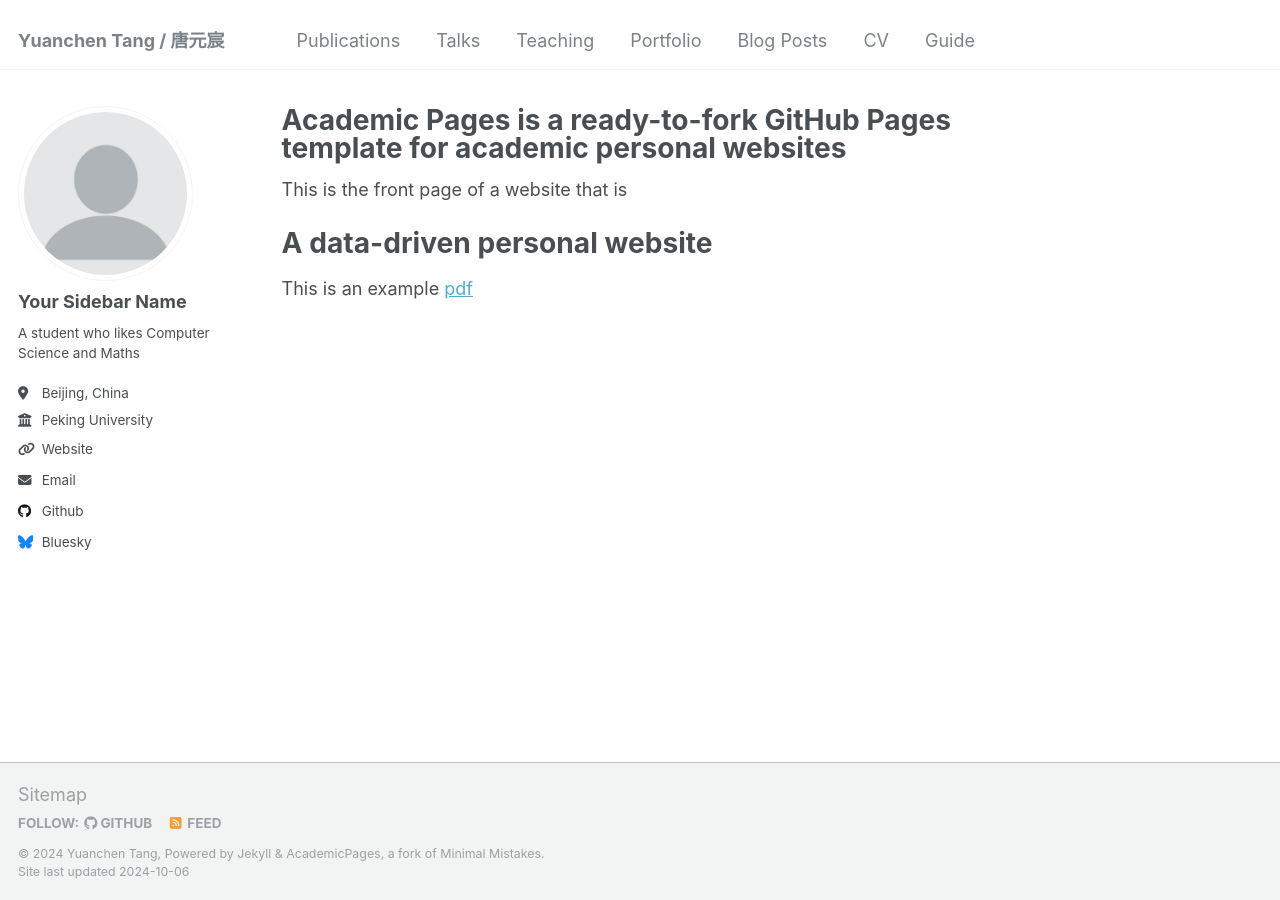
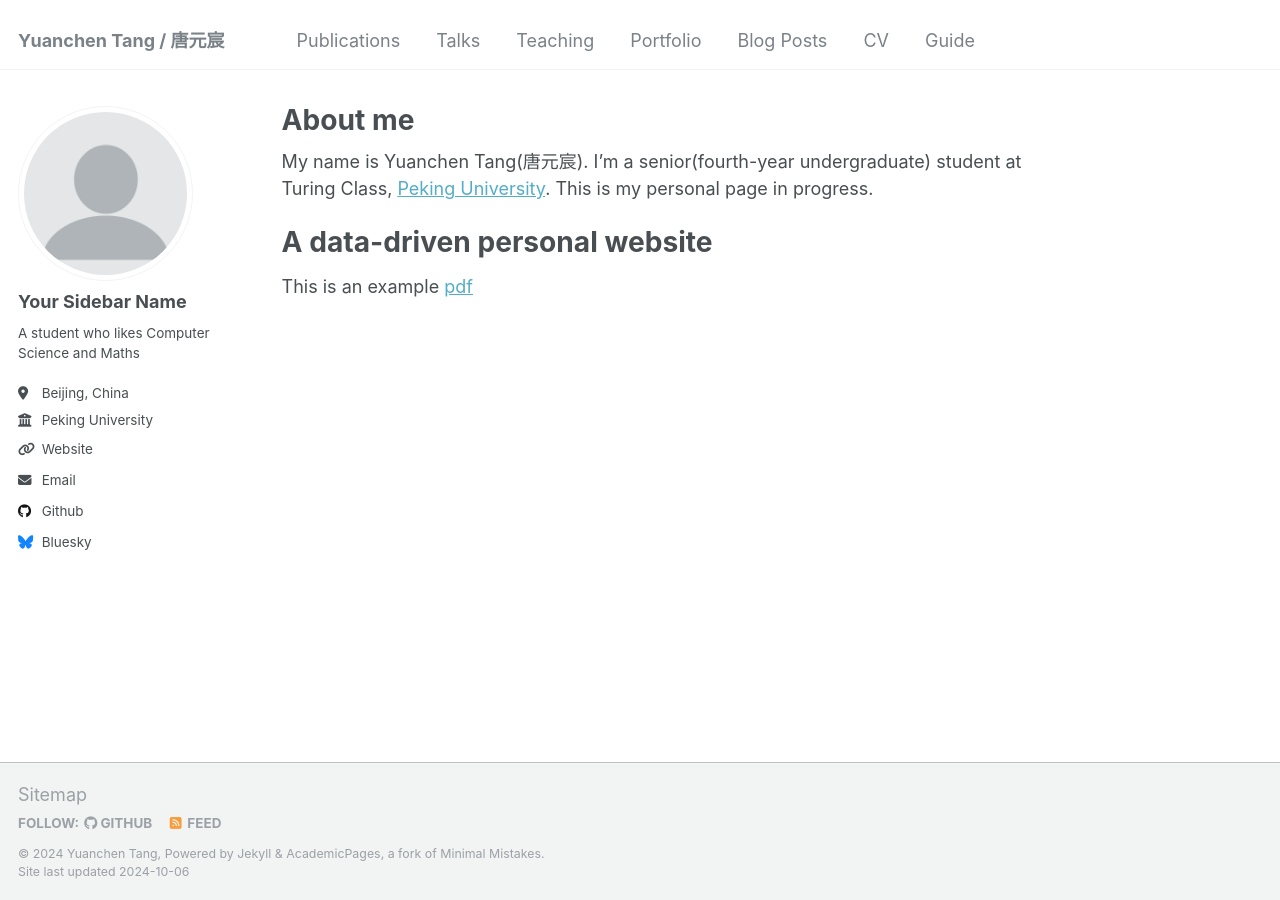
Before and after one commit to BrianTang02/briantang02.github.io, a Jekyll site: the page built from _pages/about.md, in a window 1280 px wide. Built offline with Jekyll 4.4.1, drawn with Linux system fonts in a browser that asks for light colours.

Commit message:
Update about.md

```diff
--- a/_pages/about.md
+++ b/_pages/about.md
@@ -1,13 +1,14 @@
 ---
 permalink: /
-title: "Academic Pages is a ready-to-fork GitHub Pages template for academic personal websites"
+title: "About me"
 author_profile: true
 redirect_from:
   - /about/
   - /about.html
 ---
 
-This is the front page of a website that is
+My name is Yuanchen Tang(唐元宸). I'm a senior(fourth-year undergraduate) student at Turing Class, [Peking University](www.pku.edu.cn).
+This is my personal page in progress.
 
 A data-driven personal website
 ======
```
